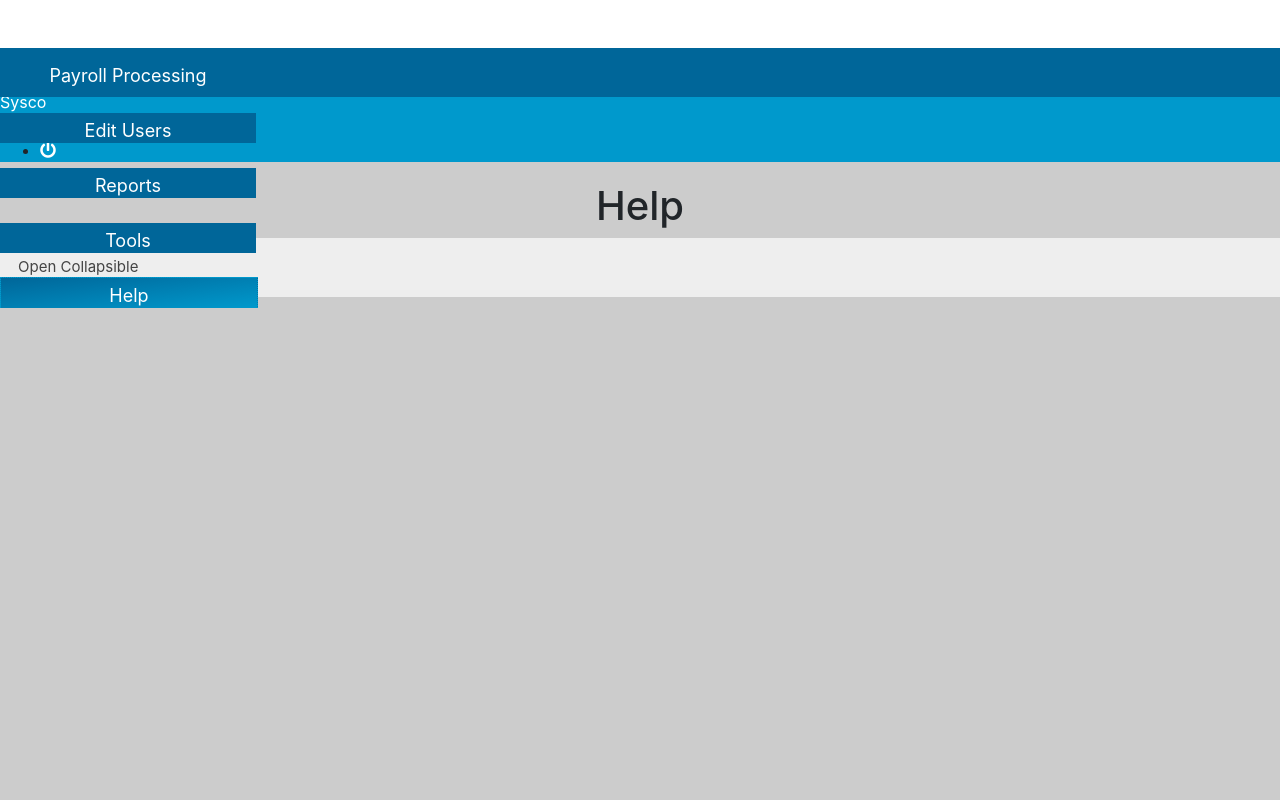
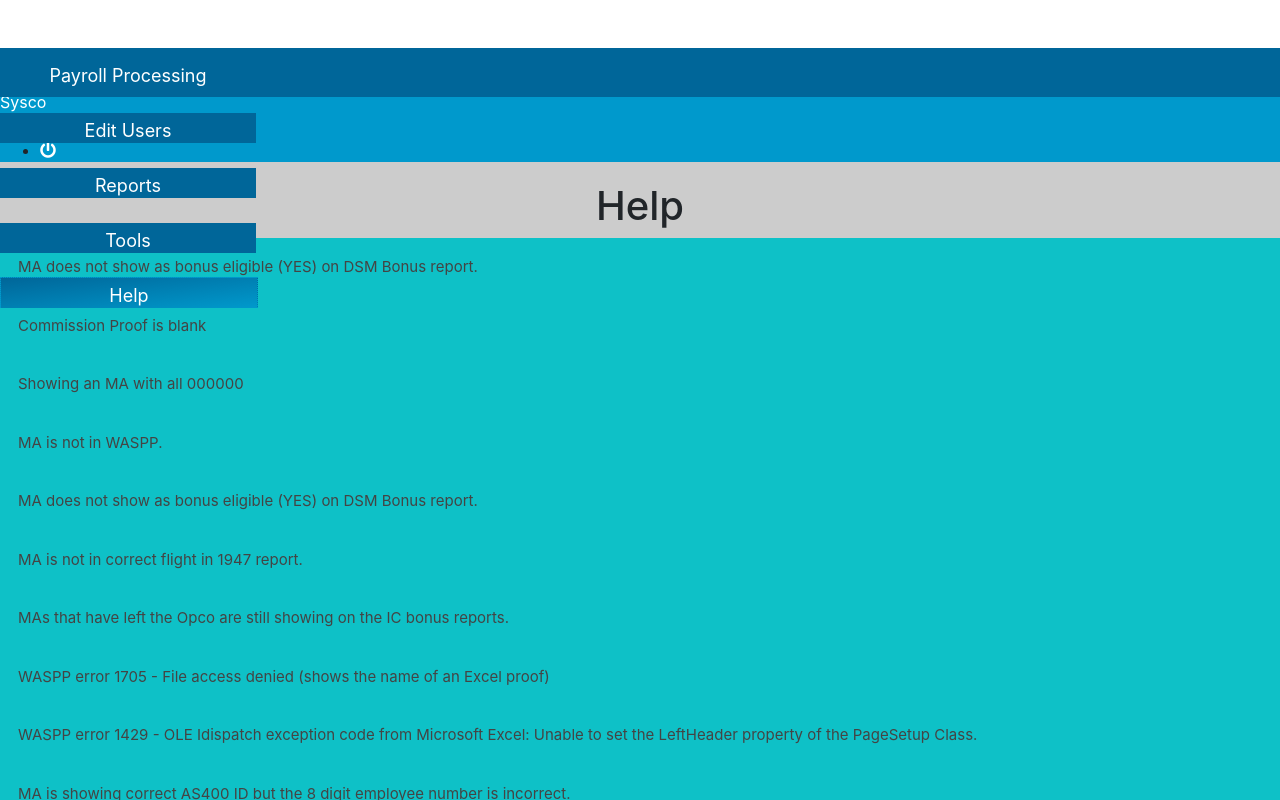
Before and after one commit to Junjie2412/wasppUI, a React app in the folder waspp-ui/: page /help in a window 1280 px wide. Built offline with nearby package versions, Linux system fonts and the light colour scheme.

Commit message:
made basic populatable FAQ component, and issue solution bank

```diff
--- a/waspp-ui/public/index.html
+++ b/waspp-ui/public/index.html
@@ -14,6 +14,7 @@
     <link href="https://cdnjs.cloudflare.com/ajax/libs/bootstrap-datepicker/1.7.1/css/bootstrap-datepicker.min.css" rel="stylesheet"/>
     <!-- MDB CSS -->
     <link href="./css/mdb.css" rel="stylesheet">
+
 
     <!--
       Notice the use of %PUBLIC_URL% in the tags above.
--- a/waspp-ui/src/containers/Help/Help.css
+++ b/waspp-ui/src/containers/Help/FrequentIssues/FrequentIssues.css
@@ -1,6 +1,6 @@
 /* Style the button that is used to open and close the collapsible content */
 .collapsible {
-    background-color: #eee;
+    background-color: rgb(14, 193, 199);
     color: #444;
     cursor: pointer;
     padding: 18px;
@@ -13,13 +13,20 @@
 
   /* Add a background color to the button if it is clicked on (add the .active class with JS), and when you move the mouse over it (hover) */
   .active, .collapsible:hover {
-    background-color: #ccc;
+    background-color: rgb(132, 211, 221);
   }
 
   /* Style the collapsible content. Note: hidden by default */
-  .content {
+  .contentHidden {
     padding: 0 18px;
     display: none;
     overflow: hidden;
     background-color: #f1f1f1;
   }
+
+  /* Style the collapsible content. Note: hidden by default */
+  .contentDisplayed {
+    padding: 0 18px;
+    overflow: hidden;
+    background-color: #f1f1f1;
+  }
--- /dev/null
+++ b/waspp-ui/src/containers/Help/FrequentIssues/FrequentIssues.js
@@ -0,0 +1,36 @@
+import React, {Component} from 'react';
+import classes from './FrequentIssues.css';
+
+class FrequentIssues extends Component{
+
+    toggleDisplay = (event) =>{
+        let element = event.target.nextElementSibling;
+        if(element.classList.contains(classes.contentHidden)){
+            element.classList.remove(classes.contentHidden);
+            element.classList.add(classes.contentDisplayed);
+        }
+        else{
+            element.classList.remove(classes.contentDisplayed);
+            element.classList.add(classes.contentHidden);
+        }
+    }
+
+    render(){
+        const populateFAQ = this.props.issues.map(data => (
+            <div key={data.Issue}>
+                <button class={classes.collapsible} onClick={this.toggleDisplay}>{data.Issue}</button>
+                <div class={classes.contentHidden}>
+                    <p>{data.Solution}}</p>
+                </div>
+            </div>
+        ));
+
+        return(
+            <div>
+                {populateFAQ}
+            </div>
+        )
+    }
+}
+
+export default FrequentIssues;
--- a/waspp-ui/src/containers/Help/Help.js
+++ b/waspp-ui/src/containers/Help/Help.js
@@ -1,41 +1,18 @@
 import React, {Component} from 'react';
-import bootstrapClasses from '../../../node_modules/bootstrap/dist/css/bootstrap.min.css';
-import classes from './Help.css';
+import FrequentIssues from './FrequentIssues/FrequentIssues';
+import { Issues } from '../../shared/Issues';
 
 class Help extends Component {
 
+    render() {
 
-
-    render() {
         return (
             <div>
                 <h1 style={{textAlign: 'center', marginTop: '20px'}}>
                     Help
                 </h1>
 
-                <button class={classes.collapsible}>Open Collapsible</button>
-                <div class={classes.content}>
-                    <p>Lorem ipsum...</p>
-                </div>
-
-
-                {/* <div id="accordionExample" className={bootstrapClasses.accordian}>
-                    <div className={bootstrapClasses.card}>
-                        <div id="headingOne" className={bootstrapClasses['card-header']}>
-                            <h5 className={bootstrapClasses['mb-0']}>
-                                <button type="button" data-toggle="collapse" data-target="#collapseOne" aria-expanded="true" aria-controls="collapseOne"
-                                className={[bootstrapClasses.btn, bootstrapClasses['btn-link']].join(' ')}>
-                                I AM A QUESTION
-                                </button>
-                            </h5>
-                        </div>
-                    </div>
-                    <div id="collapseOne" className={[bootstrapClasses.collapse, bootstrapClasses.show].join(' ')} aria-labelledby="headingOne" data-parent="#accordionExample">
-                        <div className={bootstrapClasses['class-body']}>
-                            Anim pariatur cliche reprehenderit, enim eiusmod high life accusamus terry richardson ad squid. 3 wolf moon officia aute, non cupidatat skateboard dolor brunch. Food truck quinoa nesciunt laborum eiusmod. Brunch 3 wolf moon tempor, sunt aliqua put a bird on it squid single-origin coffee nulla assumenda shoreditch et. Nihil anim keffiyeh helvetica, craft beer labore wes anderson cred nesciunt sapiente ea proident. Ad vegan excepteur butcher vice lomo. Leggings occaecat craft beer farm-to-table, raw denim aesthetic synth nesciunt you probably haven't heard of them accusamus labore sustainable VHS.
-                        </div>
-                    </div>
-                </div> */}
+                <FrequentIssues issues={Issues}/>
             </div>
         );
     };
--- /dev/null
+++ b/waspp-ui/src/shared/Issues.js
@@ -0,0 +1,86 @@
+const ISSUE_1="MA does not show as bonus eligible (YES) on DSM Bonus report.";
+const SOLUTION_1="Update bonus flag in WASPP, send flights to IC.";
+
+const ISSUE_2="Commission Proof is blank";
+const SOLUTION_2="AS400 commission report did not run - Enter a ticket asap. The commissions may not have run during the weekend process, or the commission reports didn't get generated.";
+
+const ISSUE_3="Showing an MA with all 000000";
+const SOLUTION_3="This is an issue with the MA's Active Directory account. Enter a ticket to HR-Incentive Pay";
+
+const ISSUE_4="MA is not in WASPP.";
+const SOLUTION_4="Update bonus flag in WASPP, send flights to IC.";
+
+const ISSUE_5="MA does not show as bonus eligible (YES) on DSM Bonus report.";
+const SOLUTION_5="Be sure they are on the Opco's BASIC commission schedule (this name varies.), and not on ZERO or TRAIN AND that the MA has been promoted to a commissioned MA (EE group 5) in the SAP portal.";
+
+const ISSUE_6="MA is not in correct flight in 1947 report.";
+const SOLUTION_6="Update bonus flight in WASPP and send flights to IC.";
+
+const ISSUE_7="MAs that have left the Opco are still showing on the IC bonus reports.";
+const SOLUTION_7="The MAs that have left are still in the SUS Entity chart and need to be removed …. AND/OR noone has sent updated flights to IC from WASPP";
+
+const ISSUE_8="WASPP error 1705 - File access denied (shows the name of an Excel proof)";
+const SOLUTION_8="The last proof that was run is still open or still active in memory. Close the open spreadsheet and open Task Manager and End any EXCEL processes.";
+
+const ISSUE_9="WASPP error 1429 - OLE Idispatch exception code from Microsoft Excel: Unable to set the LeftHeader property of the PageSetup Class.";
+const SOLUTION_9="Either the PC or VPC's print spooler is not running or there is not a default printer setup.";
+
+const ISSUE_10="MA is showing correct AS400 ID but the 8 digit employee number is incorrect.";
+const SOLUTION_10="This is a WASPP database issue. The MA has been entered twice with two different employee numbers. This can only be corrected by using Visual FoxPro and finding the rogue records and removing them.";
+
+const ISSUE_11="SBS payroll did not receive this week file.";
+const SOLUTION_11="Open Outlook and verify that the files are setting in either the Drafts or Outbox folders. Outlook should aways be open when using WASPP and the VPC left open after clicking the Send CASI button has been clicked. Sending of the payroll files can take a few mins depending on the Opco's network traffic.";
+
+const ISSUE_12="After updating bases in WASPP, one or more of the bases are incorrect.";
+const SOLUTION_12="This is due to the base amounts either being incorret in the SAP portal or the changes have been made but after the Thursday 4pm deal line. Amounts need to be corrected in the SAP portal…these changes will take 24 to 48 hours to show in WASPP.";
+
+export const Issues = [
+    {
+        Issue: ISSUE_1,
+        Solution: SOLUTION_1
+    },
+    {
+        Issue: ISSUE_2,
+        Solution: SOLUTION_2
+    },
+    {
+        Issue: ISSUE_3,
+        Solution: SOLUTION_3
+    },
+    {
+        Issue: ISSUE_4,
+        Solution: SOLUTION_4
+    },
+    {
+        Issue: ISSUE_5,
+        Solution: SOLUTION_5
+    },
+    {
+        Issue: ISSUE_6,
+        Solution: SOLUTION_6
+    },
+    {
+        Issue: ISSUE_7,
+        Solution: SOLUTION_7
+    },
+    {
+        Issue: ISSUE_8,
+        Solution: SOLUTION_8
+    },
+    {
+        Issue: ISSUE_9,
+        Solution: SOLUTION_9
+    },
+    {
+        Issue: ISSUE_10,
+        Solution: SOLUTION_10
+    },
+    {
+        Issue: ISSUE_11,
+        Solution: SOLUTION_11
+    },
+    {
+        Issue: ISSUE_12,
+        Solution: SOLUTION_12
+    }
+]
```
